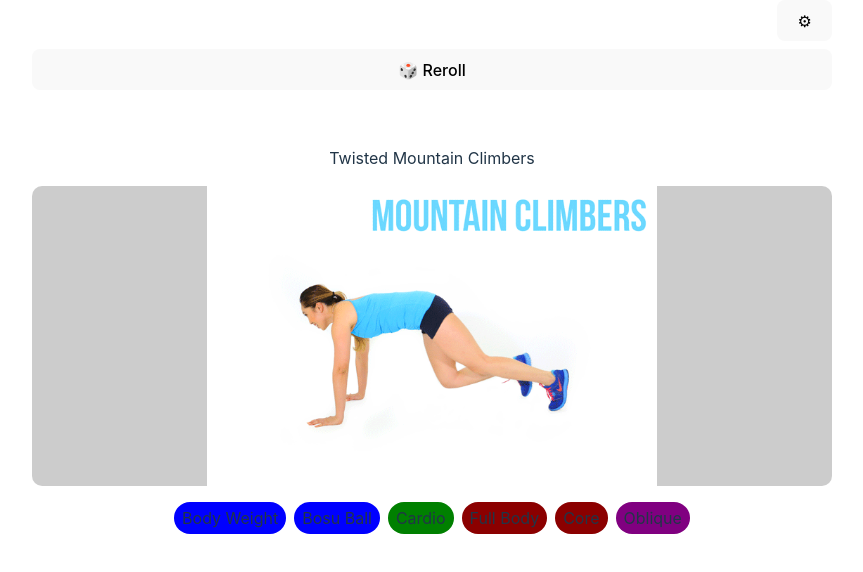
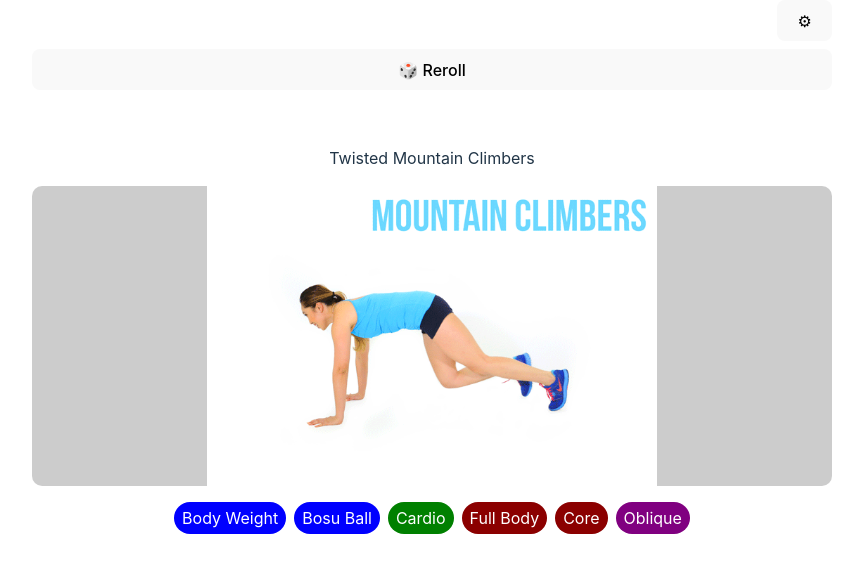
Before and after one commit to JackTheDane/fitness-roller, a React (Vite) app: page / in a window 1280 px wide. Shown: the top 572 px of the page, without its empty margins (208-1071 px from the left). Built offline with nearby package versions, Linux system fonts and the light colour scheme.

Commit message:
Add simple Roulette effect

```diff
--- a/src/App.module.scss
+++ b/src/App.module.scss
@@ -26,3 +26,23 @@
   flex-wrap: wrap;
   gap: 8px;
 }
+
+.exerciseInformation {
+  animation: fadeInFromBottom 0.5s ease-out both 0.5s;
+  display: flex;
+  align-items: center;
+  flex-direction: column;
+  gap: 8px;
+}
+
+@keyframes fadeInFromBottom {
+  0% {
+    opacity: 0;
+    translate: 0 100%;
+  }
+
+  100% {
+    opacity: 1;
+    translate: 0;
+  }
+}
--- a/src/App.tsx
+++ b/src/App.tsx
@@ -1,5 +1,5 @@
 import styles from "./App.module.scss";
-import { useRandomExercise } from "./hooks/useRandomExercise";
+// import { useRandomExercise } from "./features/exercises/hooks/useRandomExercise";
 import { generateImageSrcUrl } from "./utils/generateImageSrcUrl";
 import { useSettingsStore } from "./features/settings/stores/SettingsStore";
 import { SettingsDialogButton } from "./features/settings/components/SettingsDialogButton";
@@ -7,6 +7,7 @@ import { useSaveSettingsBeforeUnload } from "./features/settings/hooks/useSaveSe
 import { Badge } from "./components/Badge";
 import { EXERCISE_BADGE_COLORS } from "./features/exercises/constants";
 import { ExerciseExampleImage } from "./features/exercises/components/ExerciseExampleImage";
+import { useExerciseRoulette } from "./features/exercises/hooks/useExerciseRoulette";
 
 function App() {
   useSaveSettingsBeforeUnload();
@@ -19,13 +20,15 @@ function App() {
     minorMuscles,
   } = useSettingsStore();
 
-  const { exercise, refreshRandomExercise } = useRandomExercise({
+  const { exercise, isRefreshing, refreshRandomExercise } = useExerciseRoulette(
+    {
       exercises,
       equipmentTypes,
       exerciseTypes,
       majorMuscles,
       minorMuscles,
-  });
+    }
+  );
 
   return (
     <div className={styles.app}>
@@ -44,6 +47,8 @@ function App() {
             src={generateImageSrcUrl(exercise.example)}
             alt=""
           />
+          {!isRefreshing && (
+            <div className={styles.exerciseInformation}>
               <div className={styles.badges}>
                 {exercise.equipmentTypes.map((equipmentType) => (
                   <Badge
@@ -80,6 +85,8 @@ function App() {
               </div>
               {exercise.notes && <div>{exercise.notes}</div>}
               {exercise.modifications && <div>{exercise.modifications}</div>}
+            </div>
+          )}
         </>
       )}
     </div>
--- a/src/components/Badge.module.scss
+++ b/src/components/Badge.module.scss
@@ -2,4 +2,5 @@
   all: unset;
   border-radius: 999px;
   padding: 4px 8px;
+  color: white;
 }
--- /dev/null
+++ b/src/features/exercises/hooks/useExerciseRoulette.ts
@@ -0,0 +1,35 @@
+import { useState } from "react";
+import { sleep } from "../../../utils/sleep";
+import { RandomExerciseOptions, useRandomExercise } from "./useRandomExercise";
+
+const ROULETTE_TIMINGS = [50, 50, 70, 70, 100, 150, 200, 300, 400, 500, 500];
+
+const runExerciseRoulette = async (callback: () => void) => {
+  for await (const timing of ROULETTE_TIMINGS) {
+    await sleep(timing);
+    callback();
+  }
+};
+
+export const useExerciseRoulette = (options?: RandomExerciseOptions) => {
+  const { exercise, refreshRandomExercise: _refreshRandomExercise } =
+    useRandomExercise(options);
+
+  const [isRefreshing, setIsRefreshing] = useState(false);
+
+  const refreshRandomExercise = () => {
+    setIsRefreshing(true);
+    runExerciseRoulette(_refreshRandomExercise)
+      .catch((error) => {
+        window.alert("Exercise roulette failed - Check console");
+        console.log(error);
+      })
+      .finally(() => setIsRefreshing(false));
+  };
+
+  return {
+    exercise,
+    isRefreshing,
+    refreshRandomExercise,
+  };
+};
--- a/src/hooks/useRandomExercise.ts
+++ b/src/features/exercises/hooks/useRandomExercise.ts
@@ -5,9 +5,9 @@ import {
   ExerciseType,
   MajorMuscle,
   MinorMuscle,
-} from "../data/types";
-import { EXERCISES } from "../data/exercises";
-import { getRandomNumberBetween } from "../utils/getRandomNumberBetween";
+} from "../../../data/types";
+import { EXERCISES } from "../../../data/exercises";
+import { getRandomNumberBetween } from "../../../utils/getRandomNumberBetween";
 
 type RandomExerciseOptions = {
   exercises?: Exercise[];
--- /dev/null
+++ b/src/utils/sleep.ts
@@ -0,0 +1,2 @@
+export const sleep = (time: number) =>
+  new Promise((resolve) => setTimeout(resolve, time));
```
Lines whose indentation alone changed are shown as unchanged.
